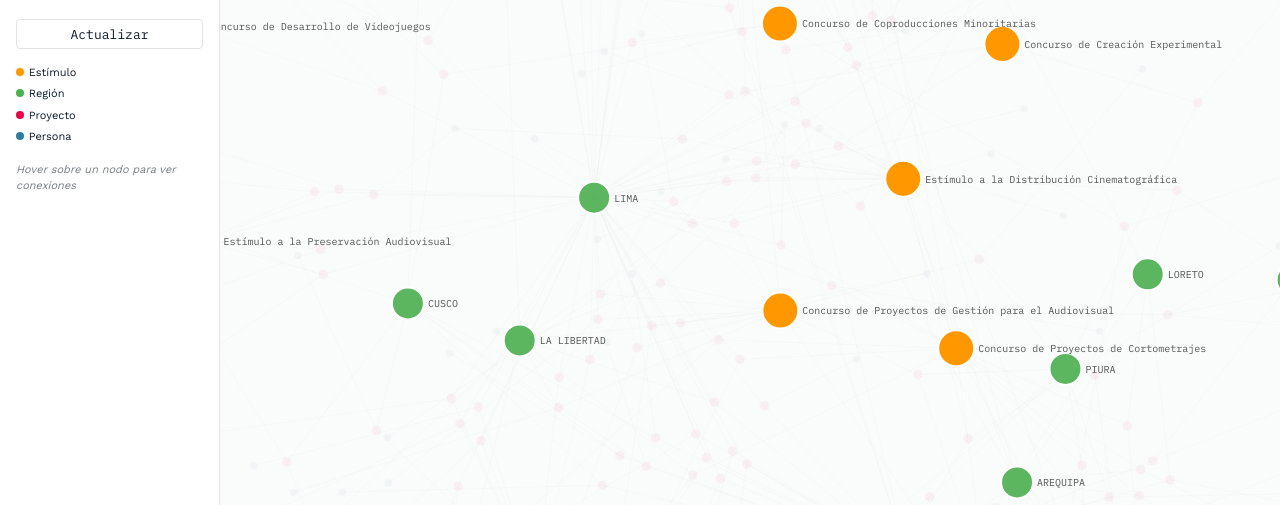
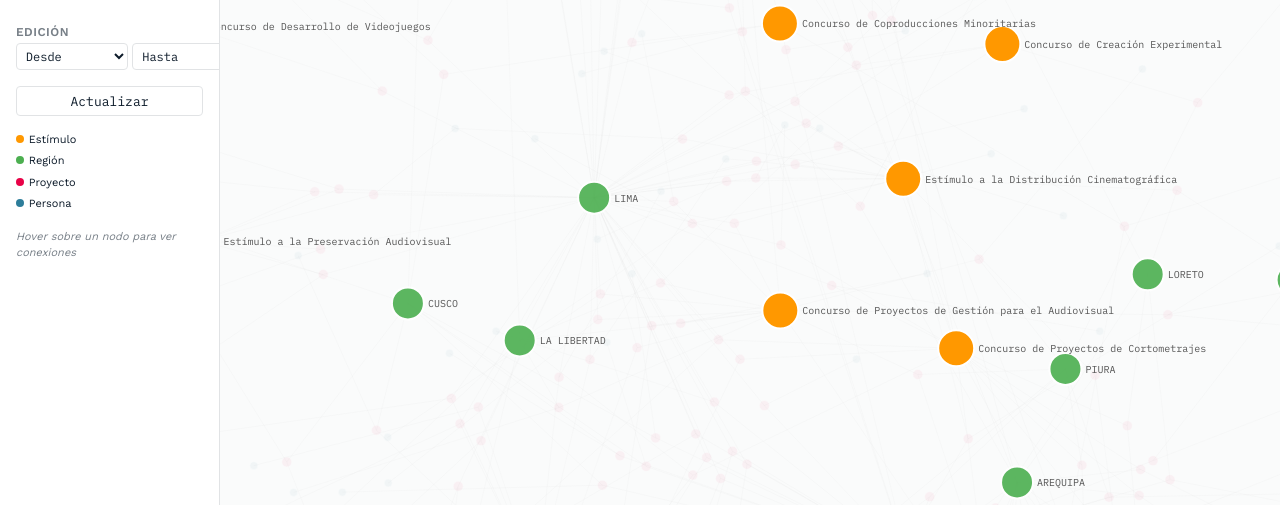
Before and after one commit to efrainbs/analisis-concursos-dafo, a Flask app: template templates/graph.html in a window 1280 px wide. Shown: the part 135-640 px from the top of the page. Run offline with Flask 3, Linux system fonts and the light colour scheme; data comes from the database, SQL or seed files in the repository; the template is opened without the code that fills it: most values are stand-ins (such as "Sample title", 1, 10 or a date in 2020).

Commit message:
Graph: add year range filter (Desde/Hasta) in sidebar

```diff
--- a/server/server.py
+++ b/server/server.py
@@ -939,8 +939,19 @@ def api_graph():
 
     # fallback: original all-at-once mode
     limit = min(int(request.args.get("limit", 200)), 500)
+    yf = request.args.get("yf", "")
+    yt = request.args.get("yt", "")
     groups_filter = request.args.get("groups", "")
     allowed = set(groups_filter.split(",")) if groups_filter else {"proyecto", "persona", "region", "linea"}
+    where_extra = ""
+    params = []
+    if yf:
+        where_extra += " AND cv.anio >= ?"
+        params.append(int(yf))
+    if yt:
+        where_extra += " AND cv.anio <= ?"
+        params.append(int(yt))
+    params.append(limit)
     rows = query("""
         SELECT p.id, ob.titulo, p.monto_otorgado as monto, cv.anio,
                lc.codigo as linea_codigo, lc.nombre_canonico as linea_nombre,
@@ -954,9 +965,10 @@ def api_graph():
         LEFT JOIN obra ob ON p.obra_id = ob.id
         LEFT JOIN persona pe ON p.persona_beneficiaria_id = pe.id
         WHERE p.estado = 'beneficiario' AND cv.anio > 0
+    """ + where_extra + """
         ORDER BY cv.anio DESC, p.monto_otorgado DESC
         LIMIT ?
-    """, [limit])
+    """, params)
     nodes, edges = _build_graph_nodes(rows, allowed)
     return jsonify({"nodes": nodes, "edges": edges})
 
@@ -974,6 +986,7 @@ def graph():
 
     return render_template(
         "graph.html",
+        anios=anios_list,
         lineas=lineas_list,
         lineas_dict=lineas_dict,
         total_db=total_db,
--- a/templates/graph.html
+++ b/templates/graph.html
@@ -65,6 +65,8 @@ body { display: flex; flex-direction: column; }
 .graph-sidebar label { font-size: 12px; font-weight: 600; color: var(--neutral-60); text-transform: uppercase; letter-spacing: 0.04em; }
 .graph-sidebar input[type="range"] { width: 100%; accent-color: var(--primary); }
 .graph-sidebar .limit-value { font-size: 14px; font-family: var(--mono-font); color: var(--neutral-100); }
+.graph-sidebar .range-row { display: flex; gap: 0.3rem; }
+.graph-sidebar .range-row select { flex: 1; border: 1px solid var(--neutral-40); padding: 0.25rem 0.3rem; font-size: 12px; font-family: var(--mono-font); background: var(--neutral-0); color: var(--neutral-100); border-radius: 4px; }
 .graph-sidebar button { border: 1px solid var(--neutral-40); padding: 0.35rem 0.7rem; font-size: 13px; font-family: var(--mono-font); background: var(--neutral-0); cursor: pointer; color: var(--neutral-100); border-radius: 4px; transition: all 0.15s; }
 .graph-sidebar button:hover { background: var(--neutral-20); border-color: var(--neutral-60); }
 .sidebar-info { font-size: 12px; color: var(--neutral-60); line-height: 1.6; }
@@ -122,6 +124,25 @@ body { display: flex; flex-direction: column; }
         <input type="range" id="f-limit" min="20" max="400" value="150" step="10" oninput="document.getElementById('limit-display').textContent=this.value">
         <span class="limit-value" id="limit-display">150</span>
     </div>
+
+    <div>
+        <label>Edición</label>
+        <div class="range-row">
+            <select id="yf">
+                <option value="">Desde</option>
+                {% for a in anios %}
+                <option value="{{ a }}">{{ a }}</option>
+                {% endfor %}
+            </select>
+            <select id="yt">
+                <option value="">Hasta</option>
+                {% for a in anios %}
+                <option value="{{ a }}">{{ a }}</option>
+                {% endfor %}
+            </select>
+        </div>
+    </div>
+
     <button onclick="loadGraph()">Actualizar</button>
     <div class="graph-legend">
         <span><span class="legend-dot" style="background:#FF9800;"></span>Estímulo</span>
@@ -346,9 +367,14 @@ function render() {
 
 function loadGraph() {
     var limit = document.getElementById('f-limit').value;
+    var yf = document.getElementById('yf').value;
+    var yt = document.getElementById('yt').value;
     allNodes = [];
     allEdges = [];
-    fetch('/api/graph?limit=' + limit)
+    var params = 'limit=' + limit;
+    if (yf) params += '&yf=' + yf;
+    if (yt) params += '&yt=' + yt;
+    fetch('/api/graph?' + params)
     .then(function(r) { return r.json(); })
     .then(function(d) {
         allNodes = d.nodes;
```
